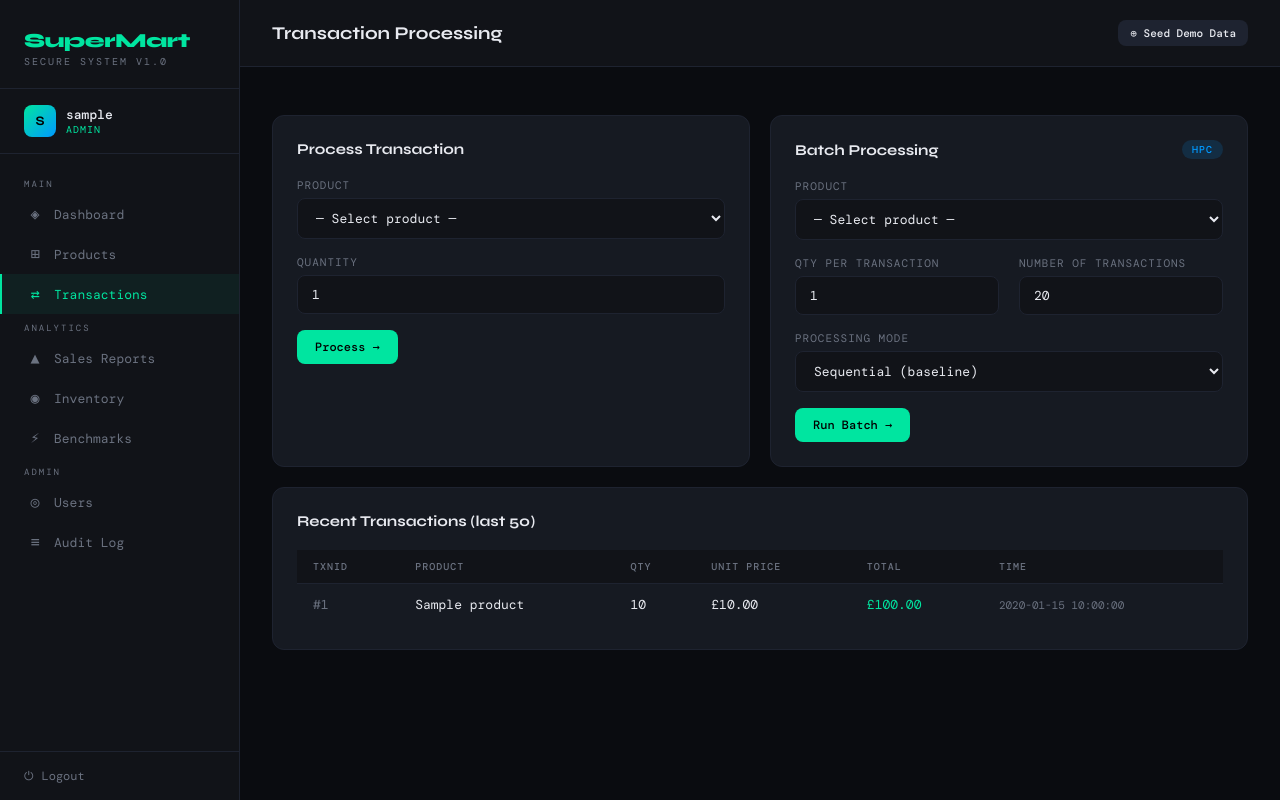
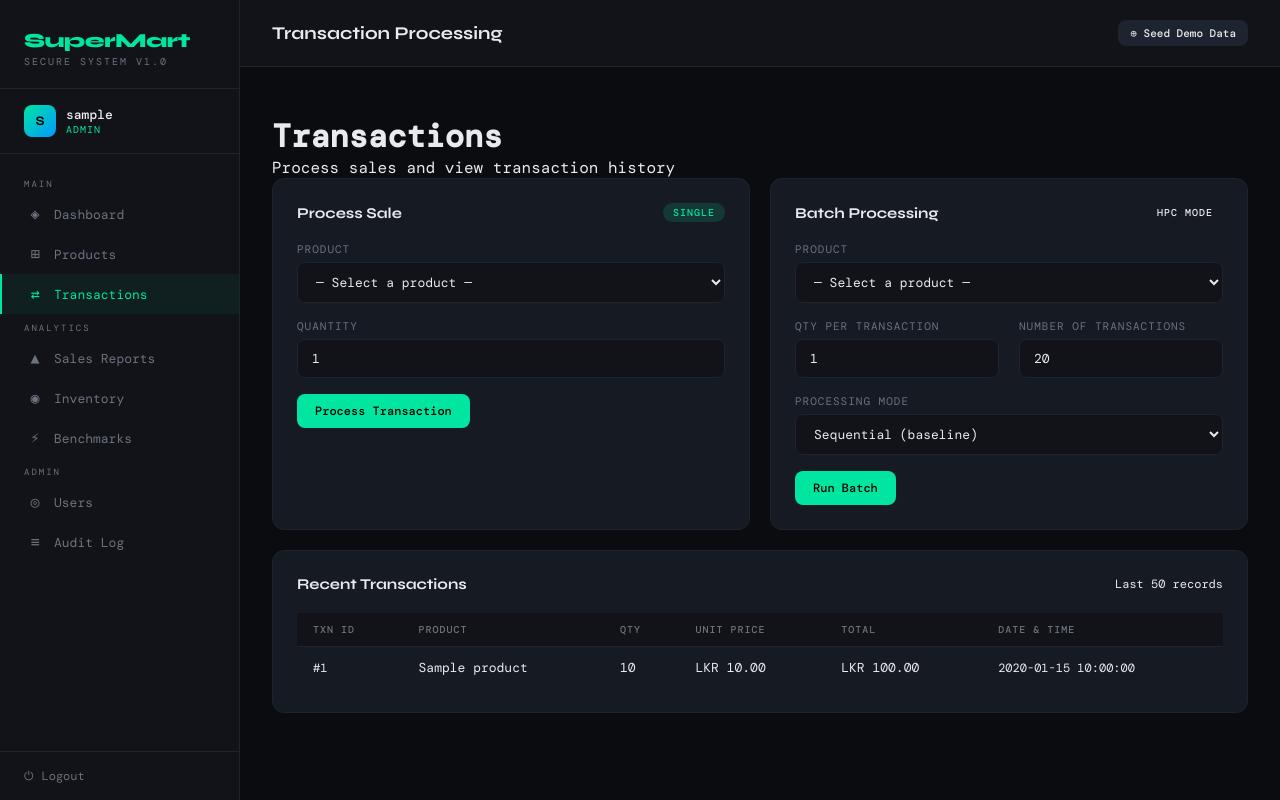
Before and after one commit to akash30504/Supermarket_System, a Flask app: page /transactions in a window 1280 px wide. Run offline with Flask 3, Linux system fonts and the light colour scheme; the visitor is signed in with stand-in values (Sample User, id 1); tables that the repository leaves empty hold one stand-in row (values such as "Sample post"); some web fonts are replaced.

Commit message:
Update transaction processing page layout and labels

```diff
--- a/templates/transactions.html
+++ b/templates/transactions.html
@@ -3,17 +3,28 @@
 {% block page_title %}Transaction Processing{% endblock %}
 
 {% block content %}
+<div class="page-header">
+  <div>
+    <h1>Transactions</h1>
+    <p>Process sales and view transaction history</p>
+  </div>
+</div>
+
 <div class="grid-2" style="margin-bottom:20px;">
   <!-- Single Transaction -->
   <div class="card">
-    <div class="card-header"><span class="card-title">Process Transaction</span></div>
+    <div class="card-header">
+      <span class="card-title">Process Sale</span>
+      <span class="badge badge-green">Single</span>
+    </div>
+    <div class="card-pad">
       <form method="POST" action="{{ url_for('process_txn') }}">
         <div class="form-group">
           <label class="form-label">Product</label>
           <select class="form-control" name="product_id" required>
-          <option value="">— Select product —</option>
+            <option value="">— Select a product —</option>
             {% for p in products %}
-          <option value="{{ p.product_id }}">{{ p.product_name }} (£{{ "%.2f"|format(p.unit_price|float) }}) — {{ p.stock_qty }} in stock</option>
+            <option value="{{ p.product_id }}">{{ p.product_name }} — LKR {{ "%.2f"|format(p.unit_price|float) }} ({{ p.stock_qty }} in stock)</option>
             {% endfor %}
           </select>
         </div>
@@ -21,23 +32,26 @@
           <label class="form-label">Quantity</label>
           <input class="form-control" type="number" name="quantity" min="1" value="1" required/>
         </div>
-      <button class="btn btn-primary" type="submit">Process →</button>
+        <button class="btn btn-primary" type="submit">Process Transaction</button>
       </form>
+    </div>
   </div>
 
   <!-- Batch Processing -->
   {% if session.role in ['admin','manager'] %}
   <div class="card">
-    <div class="card-header"><span class="card-title">Batch Processing</span>
-      <span class="badge badge-blue">HPC</span>
+    <div class="card-header">
+      <span class="card-title">Batch Processing</span>
+      <span class="badge badge-gold">HPC Mode</span>
     </div>
+    <div class="card-pad">
       <form method="POST" action="{{ url_for('batch_txn') }}">
         <div class="form-group">
           <label class="form-label">Product</label>
           <select class="form-control" name="product_id" required>
-          <option value="">— Select product —</option>
+            <option value="">— Select a product —</option>
             {% for p in products %}
-          <option value="{{ p.product_id }}">{{ p.product_name }} (stock: {{ p.stock_qty }})</option>
+            <option value="{{ p.product_id }}">{{ p.product_name }} ({{ p.stock_qty }} in stock)</option>
             {% endfor %}
           </select>
         </div>
@@ -59,8 +73,9 @@
             <option value="multiprocessing">Multiprocessing (2 cores)</option>
           </select>
         </div>
-      <button class="btn btn-primary" type="submit">Run Batch →</button>
+        <button class="btn btn-primary" type="submit">Run Batch</button>
       </form>
+    </div>
   </div>
   {% endif %}
 </div>
@@ -68,26 +83,27 @@
 <!-- Transaction History -->
 <div class="card">
   <div class="card-header">
-    <span class="card-title">Recent Transactions (last 50)</span>
+    <span class="card-title">Recent Transactions</span>
+    <span style="font-size:12px;color:var(--text-lt);">Last 50 records</span>
   </div>
   <div class="table-wrap">
     <table>
       <thead><tr>
-        <th>TxnID</th><th>Product</th><th>Qty</th>
-        <th>Unit Price</th><th>Total</th><th>Time</th>
+        <th>Txn ID</th><th>Product</th><th>Qty</th>
+        <th>Unit Price</th><th>Total</th><th>Date & Time</th>
       </tr></thead>
       <tbody>
       {% for t in transactions %}
       <tr>
-        <td style="color:var(--muted);">#{{ t.txn_id }}</td>
+        <td style="color:var(--text-lt);font-size:12px;">#{{ t.txn_id }}</td>
         <td>{{ t.product_name }}</td>
         <td>{{ t.quantity }}</td>
-        <td>£{{ "%.2f"|format(t.unit_price|float) }}</td>
-        <td style="color:var(--accent);">£{{ "%.2f"|format(t.total_value|float) }}</td>
-        <td style="color:var(--muted);font-size:11px;">{{ t.txn_time|string|truncate(19,true,'') }}</td>
+        <td style="color:var(--text-md);">LKR {{ "%.2f"|format(t.unit_price|float) }}</td>
+        <td class="amount">LKR {{ "%.2f"|format(t.total_value|float) }}</td>
+        <td style="color:var(--text-lt);font-size:12px;">{{ t.txn_time|string|truncate(19,true,'') }}</td>
       </tr>
       {% else %}
-      <tr><td colspan="6" style="text-align:center;color:var(--muted);padding:32px;">No transactions yet.</td></tr>
+      <tr><td colspan="6" style="text-align:center;color:var(--text-lt);padding:32px;">No transactions yet.</td></tr>
       {% endfor %}
       </tbody>
     </table>
```
Lines whose indentation alone changed are shown as unchanged.
